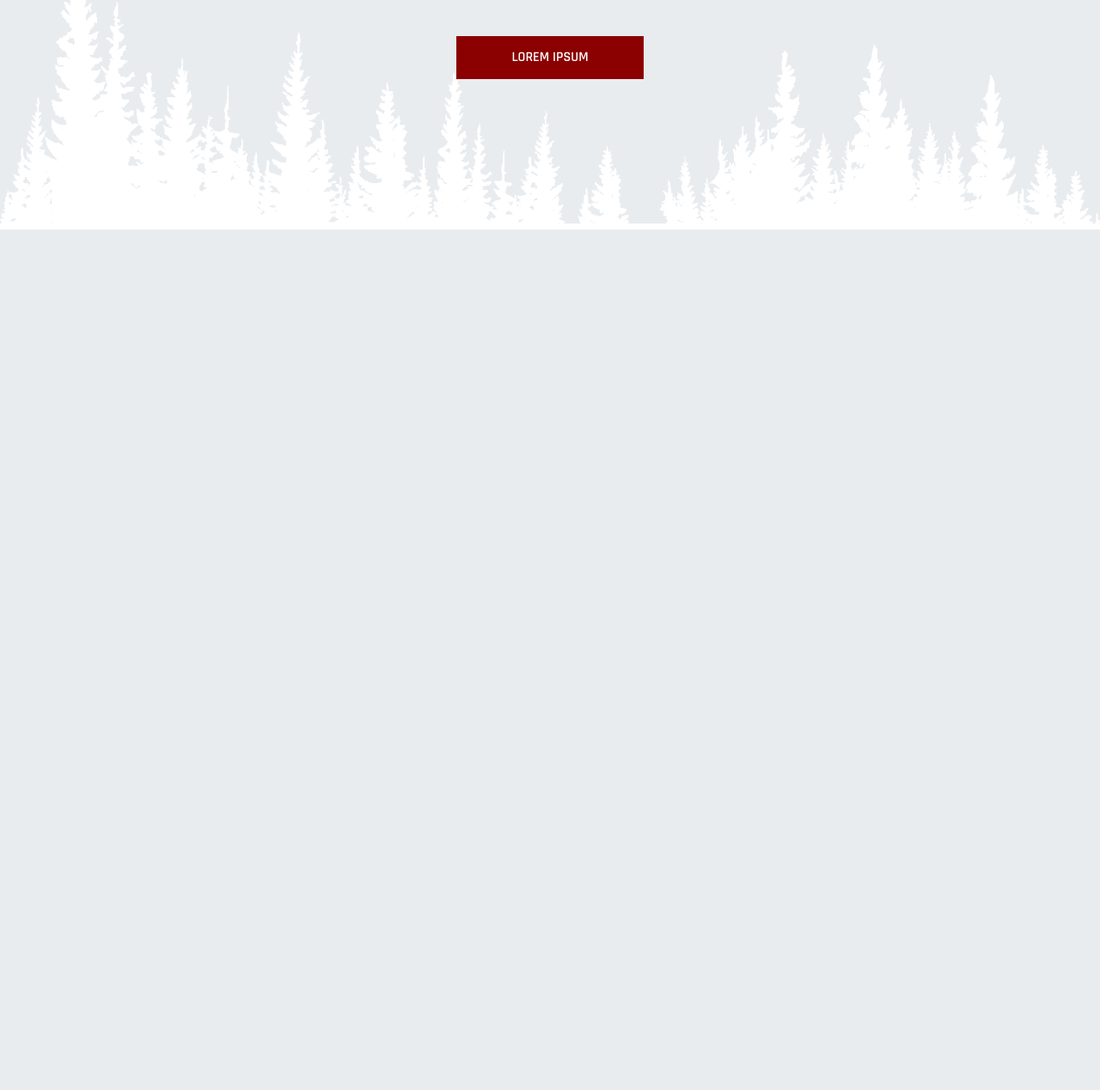
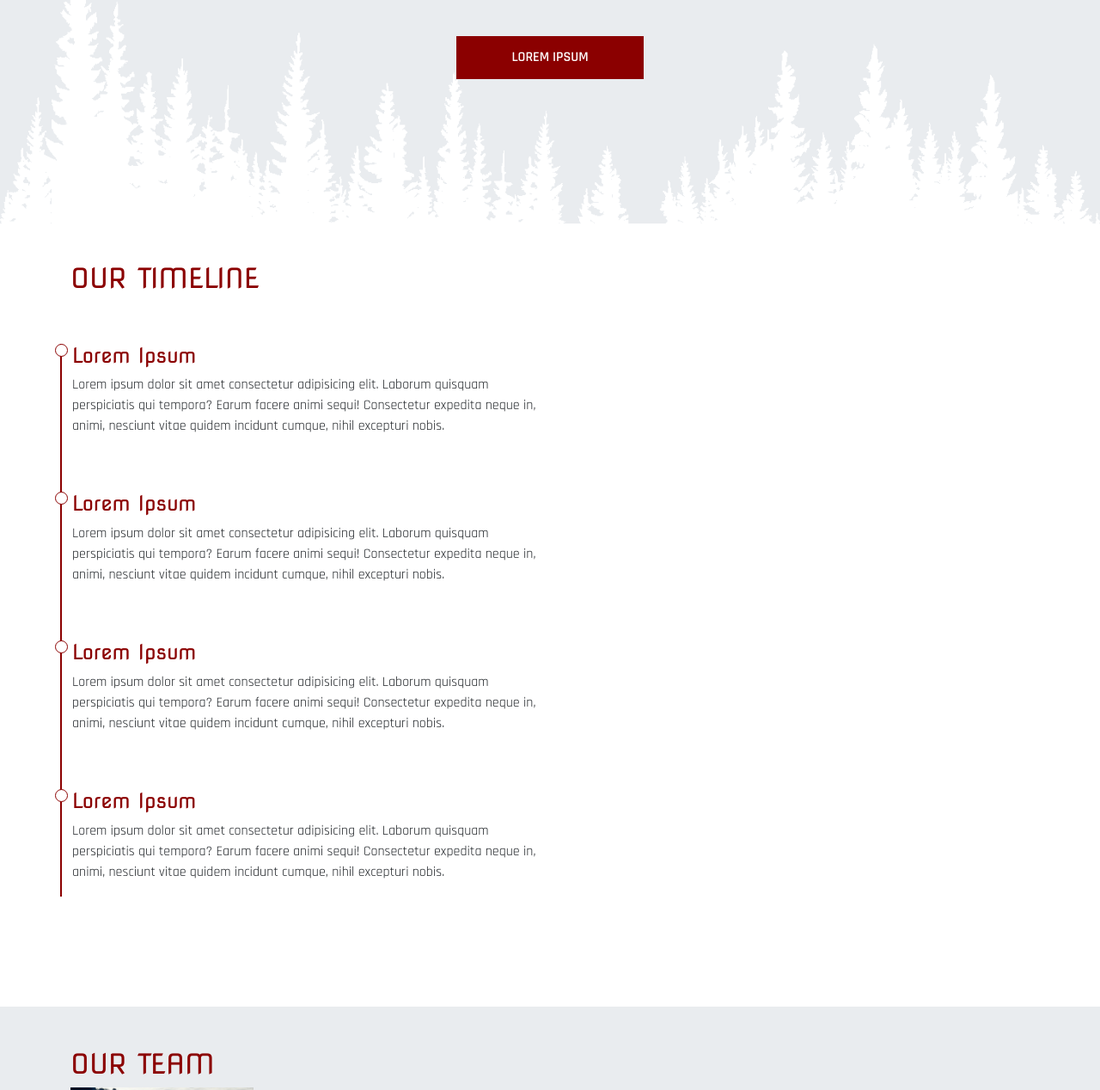
Before and after one commit to Hackademy-125/Progetto_Red_Fabio_Forgiarini, a plain HTML site: page index.html in a window 1280 px wide. Shown: the part 1937-3205 px from the top of the page at 86% size. Before the commit the page ends 2204 px from the top, so only its background shows below. Drawn offline with nearby package versions, Linux system fonts and the light colour scheme.

Commit message:
inizio sezione our tema

```diff
--- a/index.html
+++ b/index.html
@@ -112,6 +112,68 @@
                 </button>
             </div>
         </div>
+        <div class="background-bianco">
+            <div class="container">
+                <div class="row">
+                    <div class="col-12">
+                        <h2 class="text-t">OUR TIMELINE</h2>
+
+                    </div>
+                </div>
+            </div>
+            <div class="container bordo">
+                <div class="row my-5">
+                    <div class="col-6 position-relative">
+                        <div class="circoletto"></div>
+                        <h4 class="text-t">Lorem Ipsum</h4>
+                        <p>Lorem ipsum dolor sit amet consectetur adipisicing elit. Laborum quisquam perspiciatis qui tempora? Earum facere animi sequi! Consectetur expedita neque in, animi, nesciunt vitae quidem incidunt cumque, nihil excepturi nobis.</p>
+                    </div>
+                </div>
+                <div class="row my-5">
+                    <div class="col-6 position-relative">
+                        <div class="circoletto"></div>
+                        <h4 class="text-t">Lorem Ipsum</h4>
+                        <p>Lorem ipsum dolor sit amet consectetur adipisicing elit. Laborum quisquam perspiciatis qui tempora? Earum facere animi sequi! Consectetur expedita neque in, animi, nesciunt vitae quidem incidunt cumque, nihil excepturi nobis.</p>
+                    </div>
+                </div>
+                <div class="row my-5">
+                    <div class="col-6 position-relative">
+                        <div class="circoletto"></div>
+                            <h4 class="text-t">Lorem Ipsum</h4>
+                            <p>Lorem ipsum dolor sit amet consectetur adipisicing elit. Laborum quisquam perspiciatis qui tempora? Earum facere animi sequi! Consectetur expedita neque in, animi, nesciunt vitae quidem incidunt cumque, nihil excepturi nobis.</p>
+                    </div>
+                </div>
+                <div class="row my-5">
+                    <div class="col-6 position-relative">
+                        <div class="circoletto"></div>
+                            <h4 class="text-t">Lorem Ipsum</h4>
+                            <p>Lorem ipsum dolor sit amet consectetur adipisicing elit. Laborum quisquam perspiciatis qui tempora? Earum facere animi sequi! Consectetur expedita neque in, animi, nesciunt vitae quidem incidunt cumque, nihil excepturi nobis.</p>
+                    </div>
+                </div>
+           </div>
+           <div class="spaziatura"></div>
+
+        </div>
+        <!-- fine sezione bianca -->
+        <div class="position-relative">
+            <div class="tre-alberi">
+
+            </div>
+            <div class="container mt-5">
+                <div class="row">
+                    <div class="col-12">
+                        <h2 class="text-t">OUR TEAM</h2>
+                    </div>
+                </div>
+                <div class="row">
+                    <div class="col-3">
+                        <img src="./media/mountain-547363_1920.jpg" alt="boh" class="immagini-team">
+                        <h4 class="text-t">Lorem Ipsum</h4>
+                        <p>Lorem ipsum dolor sit, amet consectetur adipisicing elit. Ipsum maxime dolor tempore corporis architecto sed praesentium </p>
+                    </div>
+                </div>
+            </div>
+        </div>
     </main>
 
 
--- a/style.css
+++ b/style.css
@@ -129,3 +129,32 @@ h1,h2,h3,h4{
     padding-left: 5%;
     padding-right: 5%;
 }
+
+.background-bianco{
+    background-color: white;
+    padding-top: 3%;
+}
+
+.bordo{
+    border-left: 2px solid darkred;
+}
+
+.circoletto{
+    height: 15px;
+    width: 15px;
+    border: 1px solid darkred;
+    background-color: white;
+    border-radius: 50%;
+    position: absolute;
+    left: -8px;
+}
+
+.tre-alberi{
+    background-color: yellow;
+    position: absolute;
+    top: -50px;
+}
+
+.immagini-team{
+    height: 10%;
+}
```
